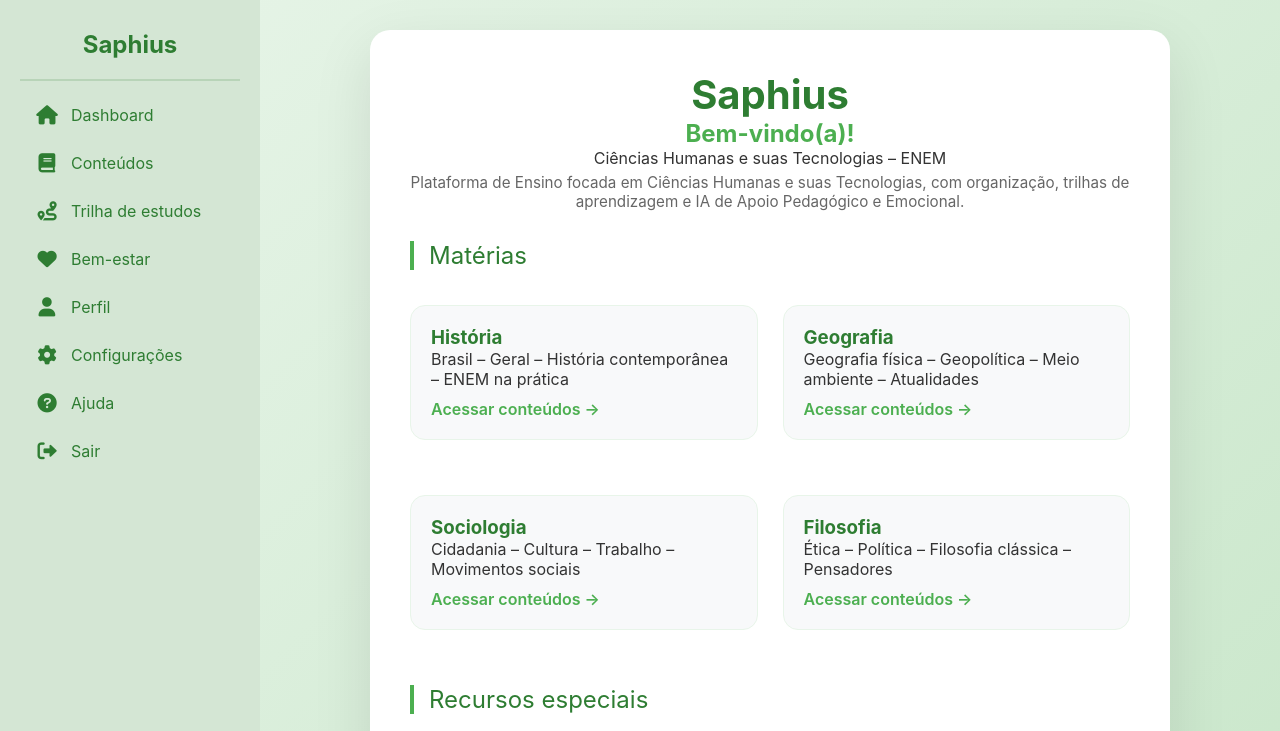
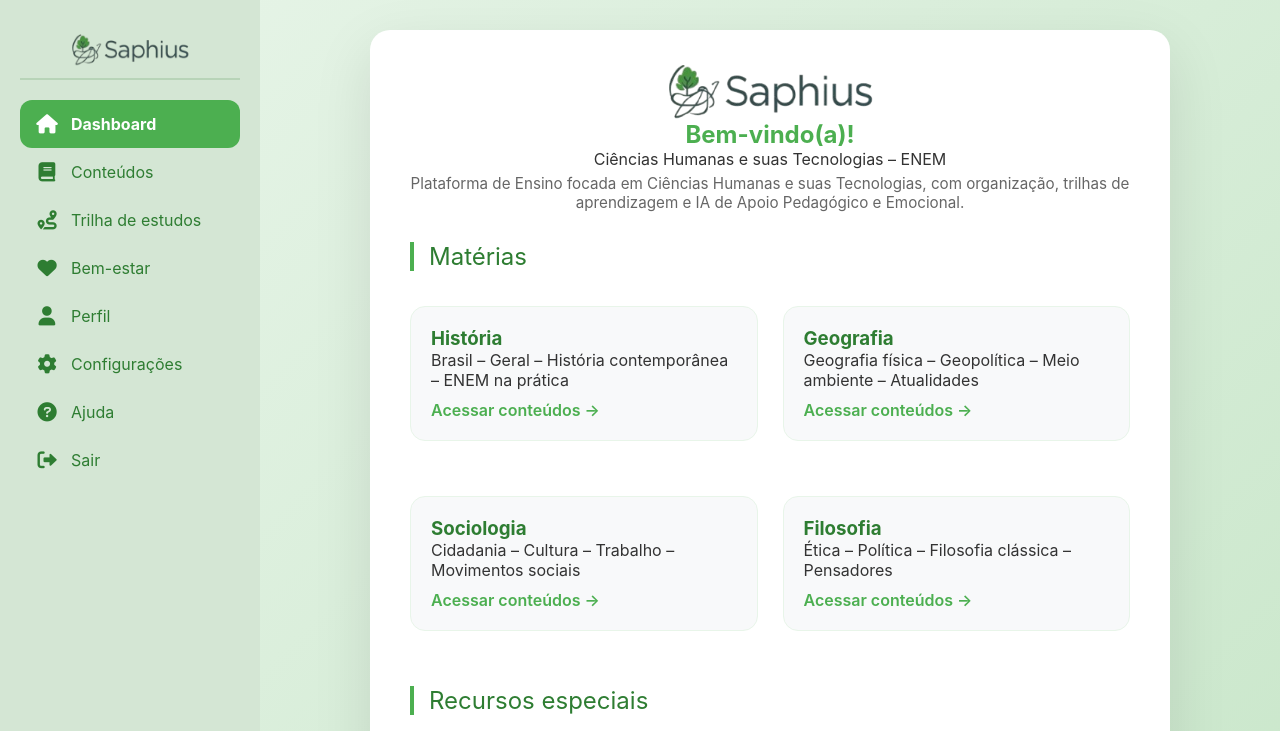
Before and after one commit to Fernandabruxel/Saphius, a website: page views/dashboard.html in a window 1280 px wide. Shown: the top 731 px of the page. Drawn offline with Linux system fonts and the light colour scheme; no server answers.

Commit message:
style: insere logo oficial no dashboard e ajusta responsividade do menu lateral

```diff
--- a/public/style.css
+++ b/public/style.css
@@ -26,8 +26,25 @@ input:focus { border-color: #4caf50; outline: none; }
 /* ================================================================= */
 .app-container { display: flex; width: 100%; min-height: 100vh; }
 .sidebar { width: 260px; min-width: 260px; background: #d4e6d4; padding: 30px 20px; position: fixed; top: 0; left: 0; height: 100vh; overflow-y: auto; z-index: 100; }
-.sidebar-logo { text-align: center; padding-bottom: 20px; border-bottom: 2px solid #b8d4b8; }
-.sidebar-logo h2 { color: #2e7d32; }
+.sidebar-logo {
+    text-align: center;
+    padding-bottom: 10px; /* Reduzi o espaço de baixo */
+    margin-bottom: 20px;
+    border-bottom: 2px solid #b8d4b8;
+    height: 50px; /* Força uma altura compacta */
+    overflow: hidden; /* Esconde as bordas brancas da imagem */
+    display: flex;
+    justify-content: center;
+    align-items: center;
+}
+
+/* Mágica para a imagem da logo no menu */
+.sidebar-logo img {
+    transform: scale(1.8); /* Dá o zoom para ignorar o fundo branco */
+    max-width: 140px;
+    width: 100%;
+    height: auto;
+}
 .sidebar-menu { list-style: none; margin-top: 10px; }
 .sidebar-menu a { display: flex; align-items: center; gap: 12px; padding: 12px 15px; color: #2e7d32; text-decoration: none; border-radius: 12px; transition: 0.2s; }
 .sidebar-menu a:hover, .sidebar-menu a.active { background-color: #4caf50 !important; color: #ffffff !important; font-weight: bold; }
@@ -623,3 +640,27 @@ input:focus { border-color: #4caf50; outline: none; }
     .quem-somos h2 { font-size: 1.3em; }
     .contato-card { padding: 20px 15px; }
 }
+/*AJUSTE EXCLUSIVO PARA A LOGO DO DASHBOARD */
+
+.dashboard-logo-container {
+    display: flex;
+    justify-content: center;
+    align-items: center;
+    width: 100%;
+    margin-top: -30px;   /* Puxa tudo para cima */
+    margin-bottom: -20px; /* Puxa o texto de baixo para cima, ignorando a margem branca */
+    height: 100px;       /* Força uma altura fixa para a caixa da logo */
+    overflow: hidden;    /* Esconde o que passar do limite */
+}
+
+.dashboard-logo-img {
+    width: 280px;
+    height: auto;
+    transform: scale(1.8); /* Dá um zoom de 180% na imagem, "engolindo" o fundo branco */
+    object-fit: contain;
+}
+
+@media (max-width: 768px) {
+    .dashboard-logo-container { height: 80px; margin-bottom: -10px; }
+    .dashboard-logo-img { width: 200px; transform: scale(1.6); }
+}
--- a/views/dashboard.html
+++ b/views/dashboard.html
@@ -8,10 +8,14 @@
 </head>
 <body>
     <div class="app-container">
+
+        <!-- MENU LATERAL -->
         <aside class="sidebar">
-            <div class="sidebar-logo"><h2>Saphius</h2></div>
-             <ul class="sidebar-menu">
-                <li><a href="/dashboard"><span class="icon"><i class="fas fa-home"></i></span> <span>Dashboard</span></a></li>
+            <div class="sidebar-logo">
+                <img src="/img/logo-removebg-preview.png" alt="Saphius" style="max-width: 160px; width: 100%; height: auto;">
+            </div>
+            <ul class="sidebar-menu">
+                <li><a href="/dashboard" class="active"><span class="icon"><i class="fas fa-home"></i></span> <span>Dashboard</span></a></li>
                 <li><a href="/conteudos"><span class="icon"><i class="fas fa-book"></i></span> <span>Conteúdos</span></a></li>
                 <li><a href="/trilha"><span class="icon"><i class="fas fa-route"></i></span> <span>Trilha de estudos</span></a></li>
                 <li><a href="/bemestar"><span class="icon"><i class="fas fa-heart"></i></span> <span>Bem-estar</span></a></li>
@@ -21,14 +25,22 @@
                 <li><a href="/sair"><span class="icon"><i class="fas fa-sign-out-alt"></i></span> <span>Sair</span></a></li>
             </ul>
         </aside>
+
+        <!-- CONTEÚDO PRINCIPAL -->
         <main class="main-content">
             <div class="container dashboard-container">
                 <div class="welcome-section">
-                    <h1>Saphius</h1>
+
+                    <!-- LOGO NO LUGAR DO TÍTULO H1 -->
+                    <div class="dashboard-logo-container">
+                        <img src="/img/logo-removebg-preview.png" alt="Logo Saphius" class="dashboard-logo-img">
+                    </div>
+
                     <h2 id="nomeUsuario">Bem-vindo(a)!</h2>
                     <p>Ciências Humanas e suas Tecnologias – ENEM</p>
                     <p style="color: #666; font-size: 0.95em; margin-top: 5px;">Plataforma de Ensino focada em Ciências Humanas e suas Tecnologias, com organização, trilhas de aprendizagem e IA de Apoio Pedagógico e Emocional.</p>
                 </div>
+
                 <div class="section-title">Matérias</div>
                 <div class="cards-grid">
                     <div class="subject-card">
@@ -52,6 +64,7 @@
                         <a href="/filosofia">Acessar conteúdos →</a>
                     </div>
                 </div>
+
                 <div class="section-title">Recursos especiais</div>
                 <div class="features-grid">
                     <div class="feature-card">
@@ -68,11 +81,12 @@
             </div>
         </main>
     </div>
+
     <script>
         fetch('/api/usuario')
             .then(res => res.json())
             .then(data => {
-                if (data.nome) { document.getElementById('nomeUsuario').innerHTML = `Bem-vindo(a), ${data.nome}! 🌿`; }
+                if (data.nome) { document.getElementById('nomeUsuario').innerHTML = `Bem-vindo(a), ${data.nome}! `; }
             })
             .catch(err => console.log('Erro:', err));
     </script>
```
